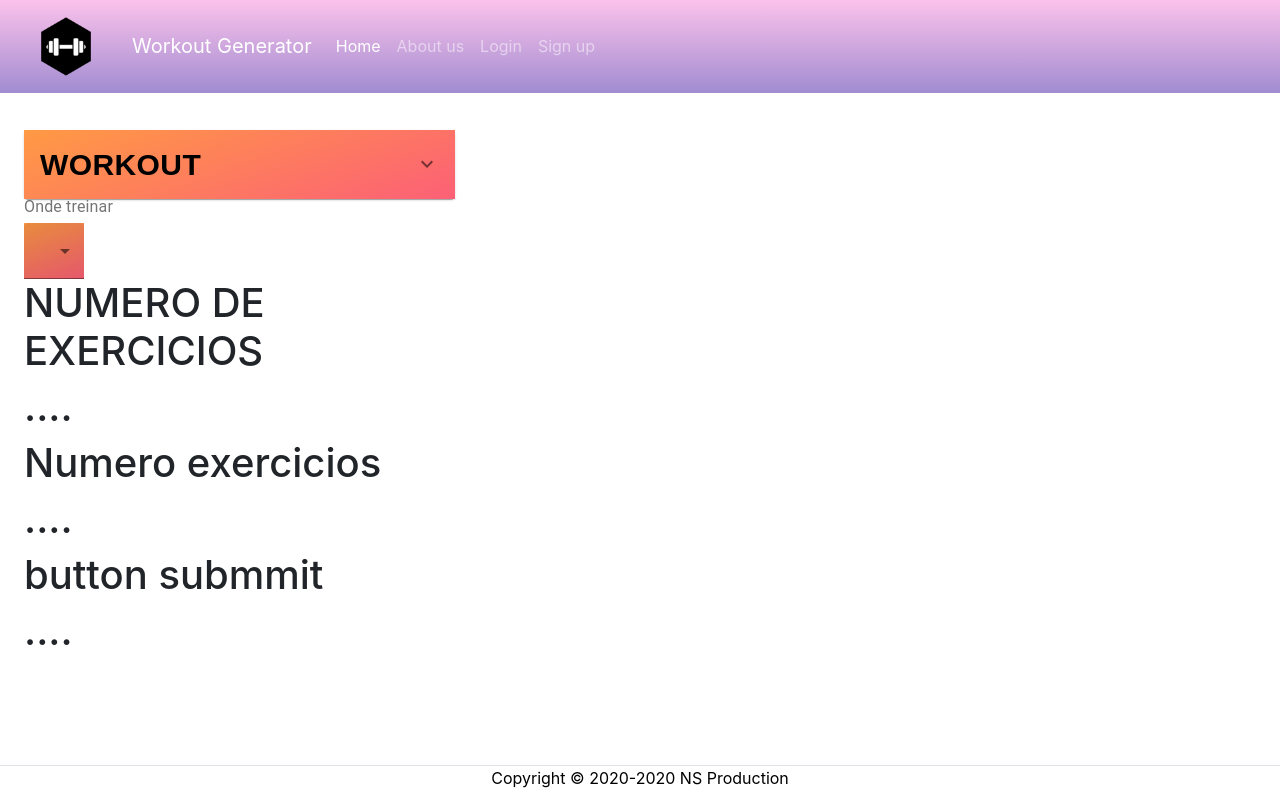
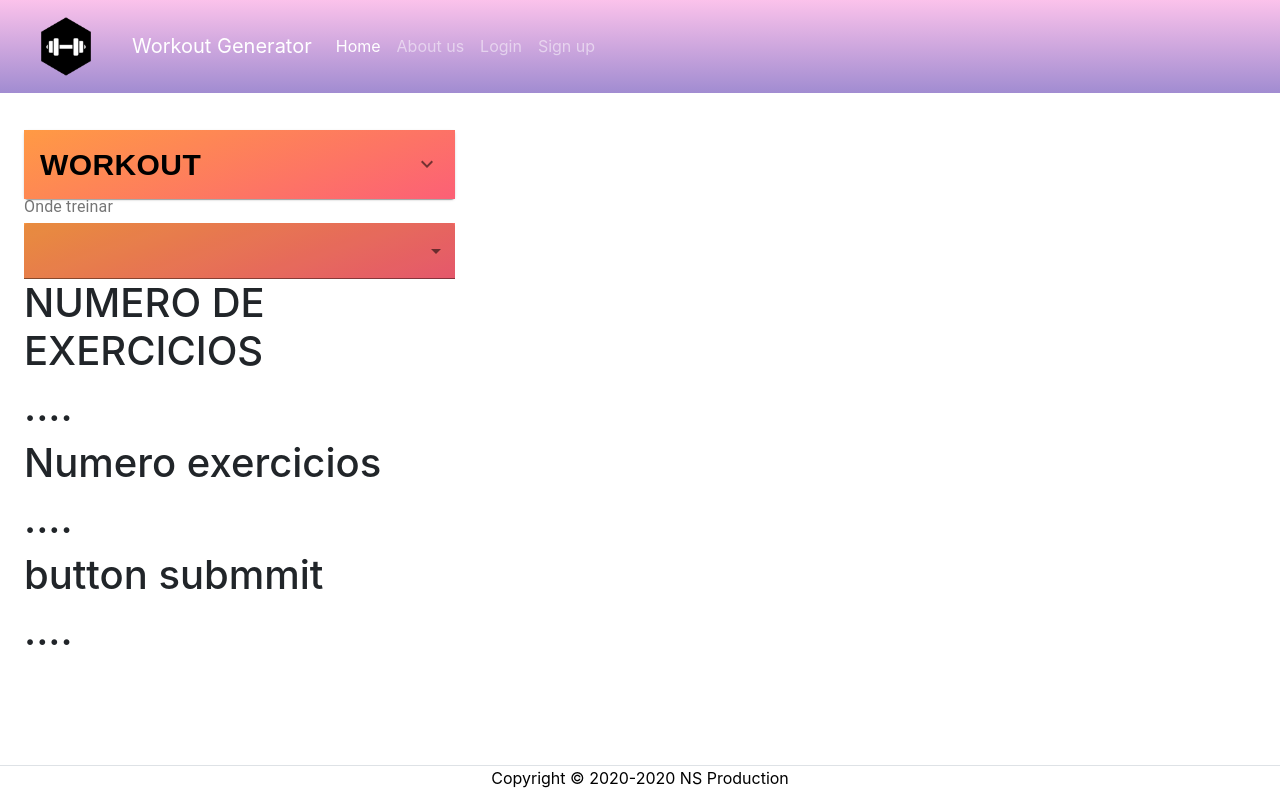
Before and after one commit to gaofeng-yin/web_app, a React (Create React App) app: page / in a window 1280 px wide. Built offline with nearby package versions, Linux system fonts and the light colour scheme.

Commit message:
dropdown (incomplete)

```diff
--- a/src/Components/Inputing/Inputing.js
+++ b/src/Components/Inputing/Inputing.js
@@ -73,7 +73,7 @@ function Inputing() {
 
                         <InputLabel id="place-filled-label">Onde treinar</InputLabel>
 
-                        <FormControl variant="filled" className="inputForm">
+                        <FormControl variant="filled" className="inputForm col-12">
                             <Select lavelId="place-filled-label" id="place-select-filled" value={place} onChange={updatePlace}>
                                 <MenuItem value={1}>Opção 1</MenuItem>
                                 <MenuItem value={2}>Opção 2</MenuItem>
```
